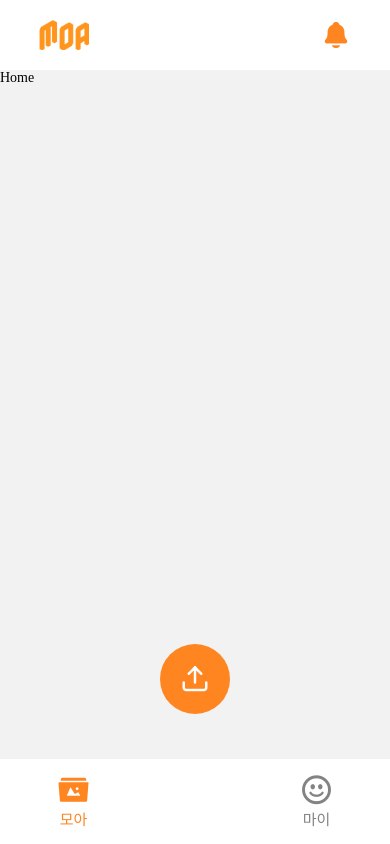
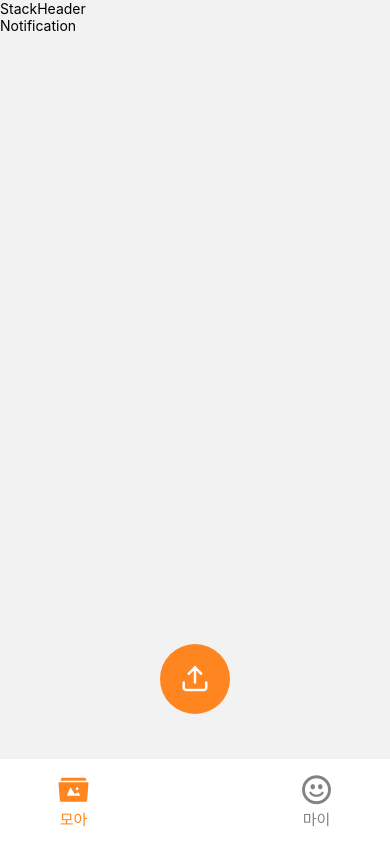
Before and after one commit to yelim99/MOA, a React Native app in the folder moa/: screen /Notification in a window 390 px wide. Before the commit this address had no page. Built offline with nearby package versions, Linux system fonts and the light colour scheme.

Commit message:
:sparkles:[Feat] #S11P31A602-179 #in-progress App Header 구현 완료

```diff
--- a/moa/App.tsx
+++ b/moa/App.tsx
@@ -1,3 +1,4 @@
+/* eslint-disable react/no-unstable-nested-components */
 import React from 'react';
 import styled, {ThemeProvider} from 'styled-components/native';
 import {theme} from './src/styles/theme';
@@ -7,14 +8,55 @@ import {
   createBottomTabNavigator,
   BottomTabBarProps,
 } from '@react-navigation/bottom-tabs';
+import {createStackNavigator} from '@react-navigation/stack';
 import Home from './src/screens/Home';
 import MyPage from './src/screens/MyPage';
+import Notification from './src/screens/Notification';
 import AppHeader from './src/components/common/header/AppHeader';
+import StackHeader from './src/components/common/header/StackHeader';
+import {HomeStackParamList, MyPageStackParamList} from './src/types/screen';
 
 const Tab = createBottomTabNavigator();
 
 const CustomTabBar: React.FC<BottomTabBarProps> = (props) => (
   <Navigation {...props} />
+);
+
+// 홈 화면(모아) 스택 구조
+const HomeStack = createStackNavigator<HomeStackParamList>();
+
+const HomeStackScreen: React.FC = () => (
+  <HomeStack.Navigator>
+    <HomeStack.Screen
+      name="Home"
+      component={Home}
+      options={({navigation}) => ({
+        header: () => <AppHeader navigation={navigation} />,
+      })}
+    />
+    <HomeStack.Screen
+      name="Notification"
+      component={Notification}
+      options={({navigation}) => ({
+        header: () => <StackHeader navigation={navigation} />,
+      })}
+    />
+  </HomeStack.Navigator>
+);
+
+// 마이페이지 스택 구조
+const MyPageStack = createStackNavigator<MyPageStackParamList>();
+
+const MyPageStackScreen: React.FC = () => (
+  <MyPageStack.Navigator>
+    <MyPageStack.Screen
+      name="MyPage"
+      component={MyPage}
+      options={({navigation}) => ({
+        header: () => <AppHeader navigation={navigation} />,
+      })}
+    />
+  </MyPageStack.Navigator>
 );
 
 const StyledSafeAreaView = styled.SafeAreaView`
@@ -26,15 +68,24 @@ const App = () => {
     <ThemeProvider theme={theme}>
       <StyledSafeAreaView>
         <NavigationContainer>
-          <Tab.Navigator tabBar={CustomTabBar}>
+          <Tab.Navigator
+            tabBar={CustomTabBar}
+            screenOptions={{tabBarHideOnKeyboard: true}}
+          >
             <Tab.Screen
-              name="Home"
-              component={Home}
+              name="HomeStack"
+              component={HomeStackScreen}
               options={{
-                header: ({navigation}) => <AppHeader navigation={navigation} />,
+                headerShown: false,
               }}
             />
-            <Tab.Screen name="MyPage" component={MyPage} />
+            <Tab.Screen
+              name="MyPageStack"
+              component={MyPageStackScreen}
+              options={{
+                headerShown: false,
+              }}
+            />
           </Tab.Navigator>
         </NavigationContainer>
       </StyledSafeAreaView>
--- a/moa/package.json
+++ b/moa/package.json
@@ -13,6 +13,7 @@
   "dependencies": {
     "@react-navigation/bottom-tabs": "^6.6.1",
     "@react-navigation/native": "^6.1.18",
+    "@react-navigation/stack": "^6.4.1",
     "@types/styled-components-react-native": "^5.2.5",
     "react": "18.3.1",
     "react-native": "0.76.0",
--- a/moa/src/components/common/Navigation.tsx
+++ b/moa/src/components/common/Navigation.tsx
@@ -92,7 +92,9 @@ const Navigation: React.FC<BottomTabBarProps> = ({state, navigation}) => {
               isActive={isFocused}
             >
               <EntypoIcon
-                name={route.name === 'Home' ? 'folder-images' : 'emoji-happy'}
+                name={
+                  route.name === 'HomeStack' ? 'folder-images' : 'emoji-happy'
+                }
                 size={30}
                 color={
                   isFocused
@@ -101,7 +103,7 @@ const Navigation: React.FC<BottomTabBarProps> = ({state, navigation}) => {
                 }
               />
               <NavButtonText isActive={isFocused}>
-                {route.name === 'Home' ? '모아' : '마이'}
+                {route.name === 'HomeStack' ? '모아' : '마이'}
               </NavButtonText>
             </NavButtonContainer>
           );
--- a/moa/src/components/common/header/AppHeader.tsx
+++ b/moa/src/components/common/header/AppHeader.tsx
@@ -1,8 +1,8 @@
-import {View, Text} from 'react-native';
+import {TouchableOpacity} from 'react-native';
 import React from 'react';
-import styled from 'styled-components/native';
+import styled, {useTheme} from 'styled-components/native';
 import Icon from 'react-native-vector-icons/Ionicons';
-import {theme} from '../../../styles/theme';
+import {HomeScreenNavigationProp} from '../../../types/screen';
 
 const Container = styled.View`
   height: 70px;
@@ -14,29 +14,30 @@ const Container = styled.View`
   padding: 0 10%;
 `;
 
-const ButtonContainer = styled.View`
-  display: flex;
-  align-items: center;
-`;
-
 const Logo = styled.Image`
   width: 50px;
   height: 30px;
 `;
 
-const AppHeader = ({navigation}) => {
+interface AppHeaderProps {
+  navigation: HomeScreenNavigationProp;
+}
+
+const AppHeader: React.FC<AppHeaderProps> = ({navigation}) => {
+  const theme = useTheme();
+
   return (
     <Container>
-      <ButtonContainer>
+      <TouchableOpacity onPress={() => navigation.navigate('Home')}>
         <Logo source={require('../../../assets/images/logo.png')} />
-      </ButtonContainer>
-      <ButtonContainer>
+      </TouchableOpacity>
+      <TouchableOpacity onPress={() => navigation.navigate('Notification')}>
         <Icon
           name="notifications"
           size={30}
           color={theme.colors.maindarkorange}
         />
-      </ButtonContainer>
+      </TouchableOpacity>
     </Container>
   );
 };
--- /dev/null
+++ b/moa/src/components/common/header/StackHeader.tsx
@@ -0,0 +1,10 @@
+import {View, Text} from 'react-native';
+import React from 'react';
+
+export default function StackHeader() {
+  return (
+    <View>
+      <Text>StackHeader</Text>
+    </View>
+  );
+}
--- /dev/null
+++ b/moa/src/screens/Notification.tsx
@@ -0,0 +1,12 @@
+import {View, Text} from 'react-native';
+import React from 'react';
+
+const Notification = () => {
+  return (
+    <View>
+      <Text>Notification</Text>
+    </View>
+  );
+};
+
+export default Notification;
--- /dev/null
+++ b/moa/src/types/screen.ts
@@ -0,0 +1,25 @@
+import {StackNavigationProp} from '@react-navigation/stack';
+
+// HomeStack의 ParamList 타입 정의
+export type HomeStackParamList = {
+  Home: undefined;
+  Notification: undefined;
+};
+
+// Home 화면에서 사용하는 네비게이션 타입
+export type HomeScreenNavigationProp = StackNavigationProp<
+  HomeStackParamList,
+  'Home'
+>;
+
+// MyPageStack의 ParamList 타입 정의
+export type MyPageStackParamList = {
+  MyPage: undefined;
+  // 여기에 스크린 추가
+};
+
+// MyPage 화면에서 사용하는 네비게이션 타입
+export type MyPageScreenNavigationProp = StackNavigationProp<
+  MyPageStackParamList,
+  'MyPage'
+>;
```
Also changed, not shown: 1 other file (tests, documents, lock files or other folders).
